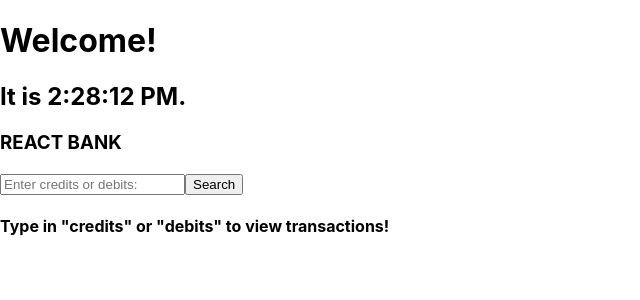
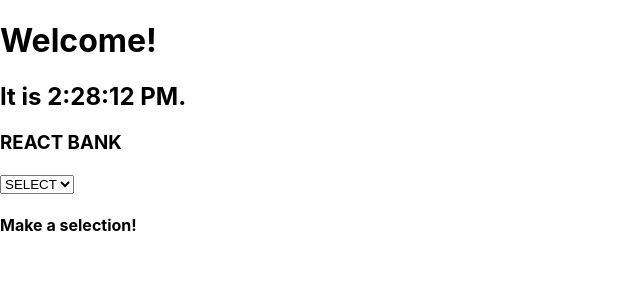
Before and after one commit to dianaluna01/assignment3, a React (Create React App) app in the folder reactbank/: page / in a window 1280 px wide. Shown: the top 300 px of the page, without its empty margins (0-640 px from the left). Built offline with nearby package versions, Linux system fonts and the light colour scheme.

Commit message:
added a drop-down menu to let user switch between credits and debits list display

```diff
--- a/reactbank/src/components/ListComponent.js
+++ b/reactbank/src/components/ListComponent.js
@@ -12,36 +12,23 @@ class List extends Component {
                 amount: -1,
                 date: "",
             },
-            searchText: "",
             found: false
         }
     }
 
-    handleInputChange = (event) => {
-        this.setState({searchText: event.target.value});
-    }
-
     handleSearchClick = async () => {
-        let choice = this.state.searchText;//ditto
+        let choice = document.getElementById("choice").value;
         let linkToAPI = 'https://moj-api.herokuapp.com/' + choice;
 
         try {
             let response = await axios.get(linkToAPI);
-            //below will only execute if API response is sucessful
-            //to get actual object from response you need to do
-            //response.data
             this.setState({apiData: response.data, found: true});
         } catch (error) {
             if (error.response) {
-                /*
-                 * The request was made and the server responded with a
-                 * status code that falls out of the range of 2xx
-                 */
                 console.log(error.response.data); //Not Found
                 console.log(error.response.status); //404
                 this.setState({found: false});
             }
-
         }
     }
 
@@ -60,16 +47,19 @@ class List extends Component {
           <div className="container">
             <div className="search">
               <h3>REACT BANK</h3>
-              <input type="text" value={this.state.searchText} onChange={this.handleInputChange} placeholder="Enter credits or debits:"/>
-              <button onClick={this.handleSearchClick}>Search</button>
+              <select onChange={this.handleSearchClick} id="choice">
+                  <option value="SELECT">SELECT</option>
+                  <option value="debits">DEBIT</option>
+                  <option value="credits">CREDIT</option>
+              </select>
+
             </div>
             { this.state.found
             ? <div>
-                <h1>{this.state.apiData.name}</h1>
                 <p>Transactions:</p>
                 <ul>{this.makeList()}</ul>
                 </div>
-            : <h4>Type in "credits" or "debits" to view transactions!</h4>
+            : <h4>Make a selection!</h4>
             }
           </div>
         );
```
